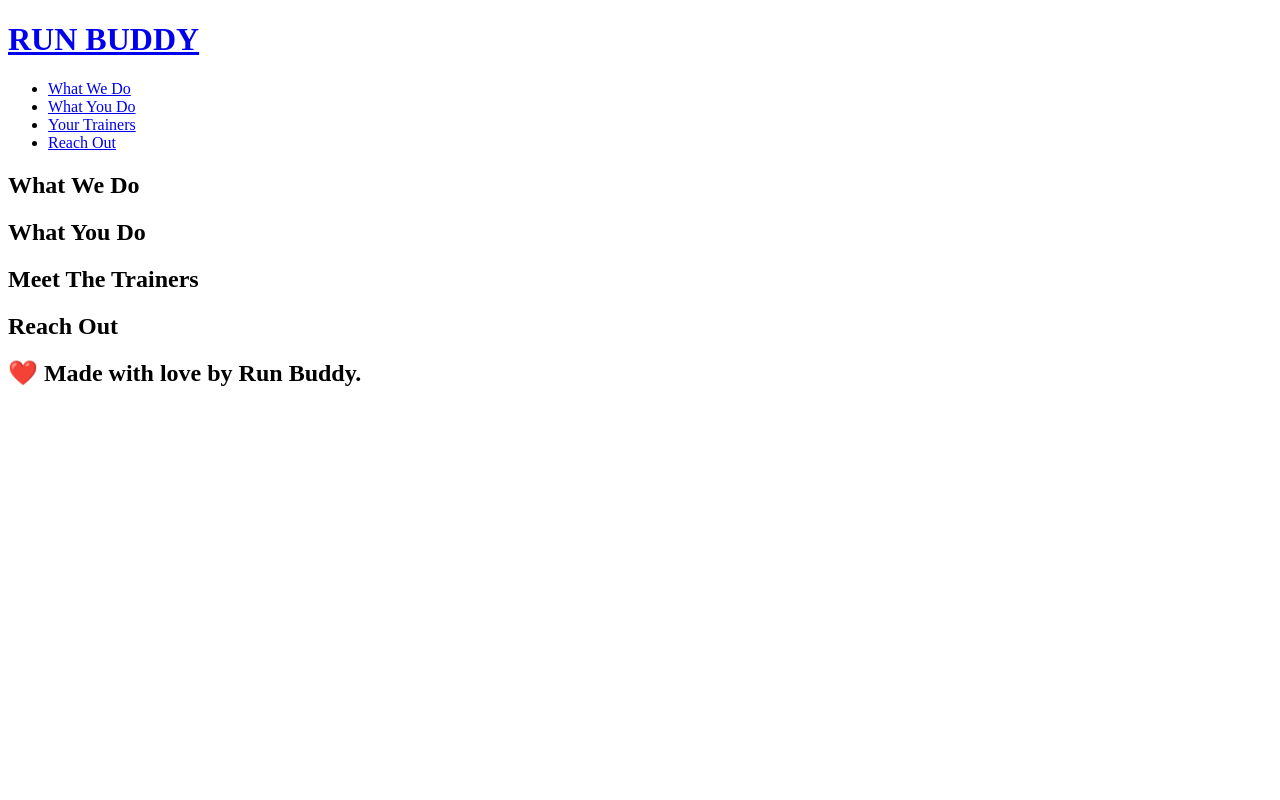
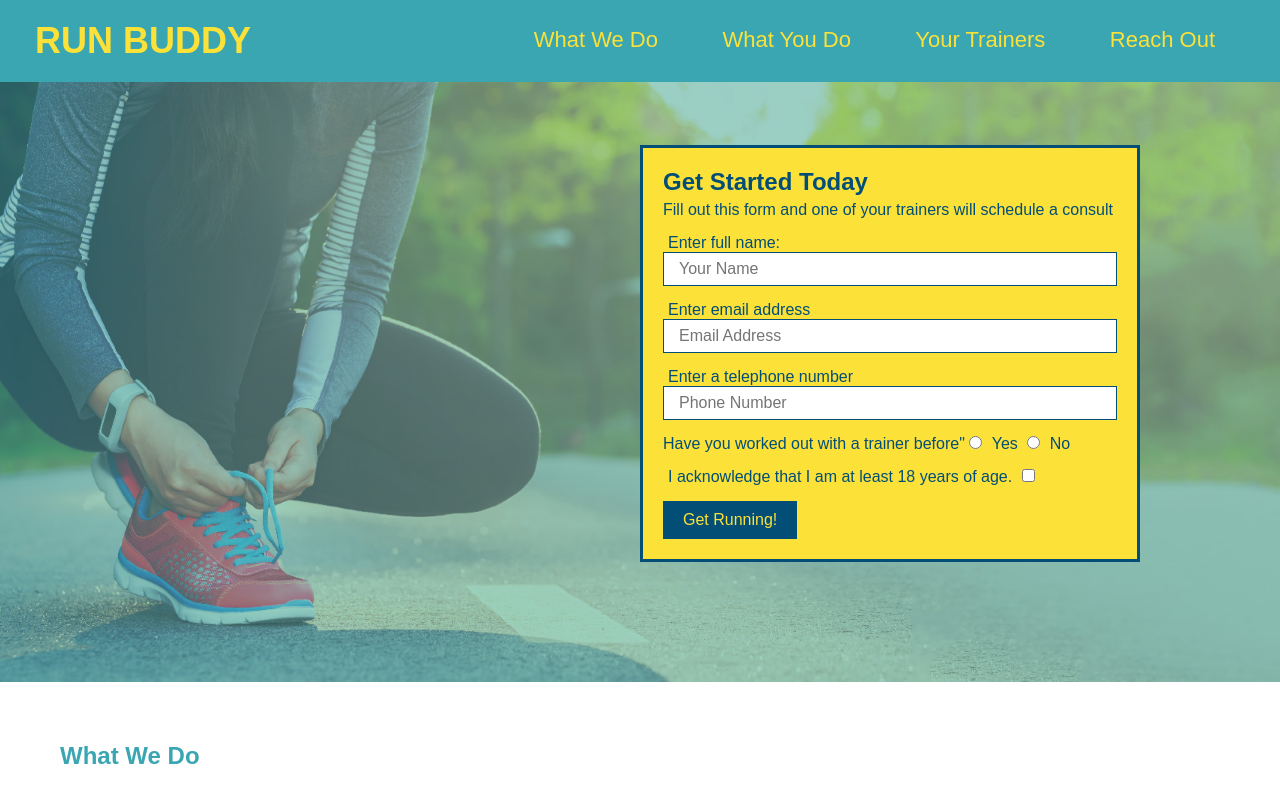
Before and after one commit to a-hines/run-buddy-2, a plain HTML site: page index.html in a window 1280 px wide. Shown: the top 800 px of the page. Drawn offline with Linux system fonts and the light colour scheme.

Commit message:
form style updated

```diff
--- a/assets/css/style.css
+++ b/assets/css/style.css
@@ -44,6 +44,58 @@ header nav ul li a {
     font-weight: lighter;
     font-size: 22px;
 }
+/* hero style start */
+.hero {
+    background-image: url(../images/hero-bg.jpg);
+    height: 600px;
+    background-size: cover;
+    background-position: center;
+    position: relative;
+}
+
+.hero-form {
+    border: 3px solid #024e76;
+    background-color: #fce138;
+    padding: 20px;
+    width: 500px;
+    color: #024e76;
+    position: absolute;
+    bottom: 120px;
+    right: 140px;
+}
+
+.hero-form h3 {
+    font-size: 24px;
+    margin: 0;
+}
+
+.hero-form p {
+      margin: 5px 0 15px 0;
+}
+
+.form-input {
+    border: 1px solid #024e76;
+    display: block;
+    padding: 7px 15px;
+    font-size: 16px;
+    color: #024e76;
+    width: 100%;
+    margin-bottom: 15px;
+}
+
+.hero-form label {
+    margin: 0 5px;
+}
+
+.hero-form button {
+    color: #fce138;
+    background-color: #024e76;
+    border: none;
+    padding: 10px 20px;
+    font-size: 16px;
+  }
+
+/* hero style end */
 
 /* apply styles to footer */
 footer {
@@ -68,3 +120,7 @@ footer div {
 footer a {
     color: #024e76;
 }
+
+section {
+    padding: 60px;
+}
--- a/index.html
+++ b/index.html
@@ -4,6 +4,7 @@
 <head>
     <meta charset="UTF-8" />
     <title>Run Buddy</title>
+    <link rel="stylesheet" href="./assets/css/style.css"/>
 </head>
 
 <body>
@@ -33,9 +34,47 @@
         </nav>
     </header>
 
-    <!-- hero/jumbotron -->
-    <section>
+    <!-- hero -->
+    <section class="hero">
+        <div class="hero-form">
+            <h3>Get Started Today</h3>
+
+            <p>Fill out this form and one of your trainers will schedule a consult</p>
+
+            <!-- form element-->
+            <form>
+                <label for="name">Enter full name:</label>
+                <input type="text" placeholder="Your Name" name="name" id="name" class="form-input" />
+
+                <label for="email">Enter email address</label>
+                <input type="email" placeholder="Email Address" name="email" id="email" class="form-input" />
+
+                <label for="phone">Enter a telephone number</label>
+                <input type="tel" placeholder="Phone Number" name="phone" id="phone" class="form-input" />
+
+                <p>
+                    Have you worked out with a trainer before"
+                    <input type="radio" name="trainer-confirm" id="trainer-yes" />
+                    <label for="trainer-yes">Yes</label>
+
+                    <input type="radio" name="trainer-confirm" id="trainer-no" />
+                    <label for="trainer-no">No</label>
+                </p>
+
+                <p>
+                    <label for="checkbox">
+                        I acknowledge that I am at least 18 years of age.
+                    </label>
+                    <input type="checkbox" name="age-confirm" id="checkbox" />
+                </p>
+
+                <button type="submit">
+                    Get Running!
+                </button>
+            </form>
+        </div>
     </section>
+    <!-- end hero -->
 
     <!-- "what we do" section -->
     <section>
@@ -60,6 +99,11 @@
     <!-- footer -->
     <footer>
         <h2>❤️ Made with love by Run Buddy.</h2>
+
+        <div>
+            <a href="#">Read Our Privacy Policy</a><br />
+            &copy; 2019 Run Buddy, Inc.
+        </div>
     </footer>
 </body>
 
```
Also changed, not shown: assets/images/hero-bg.jpg (added).
